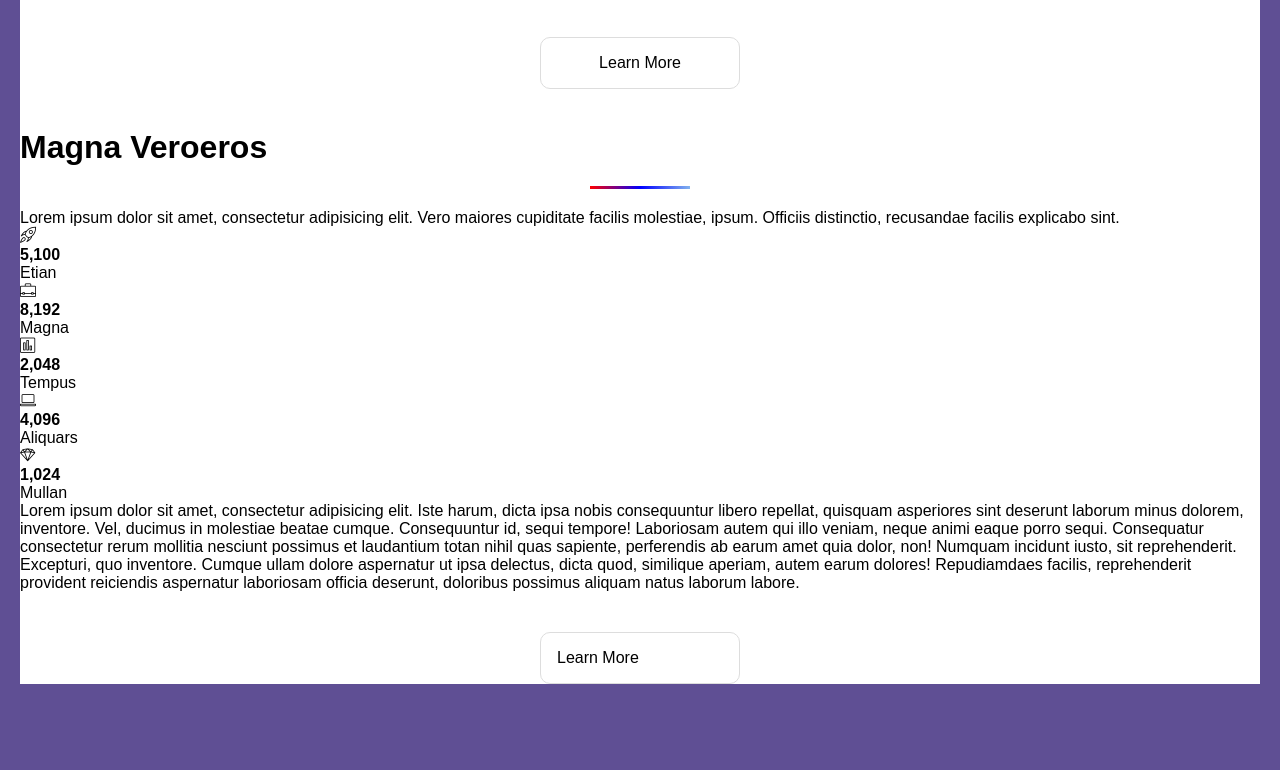
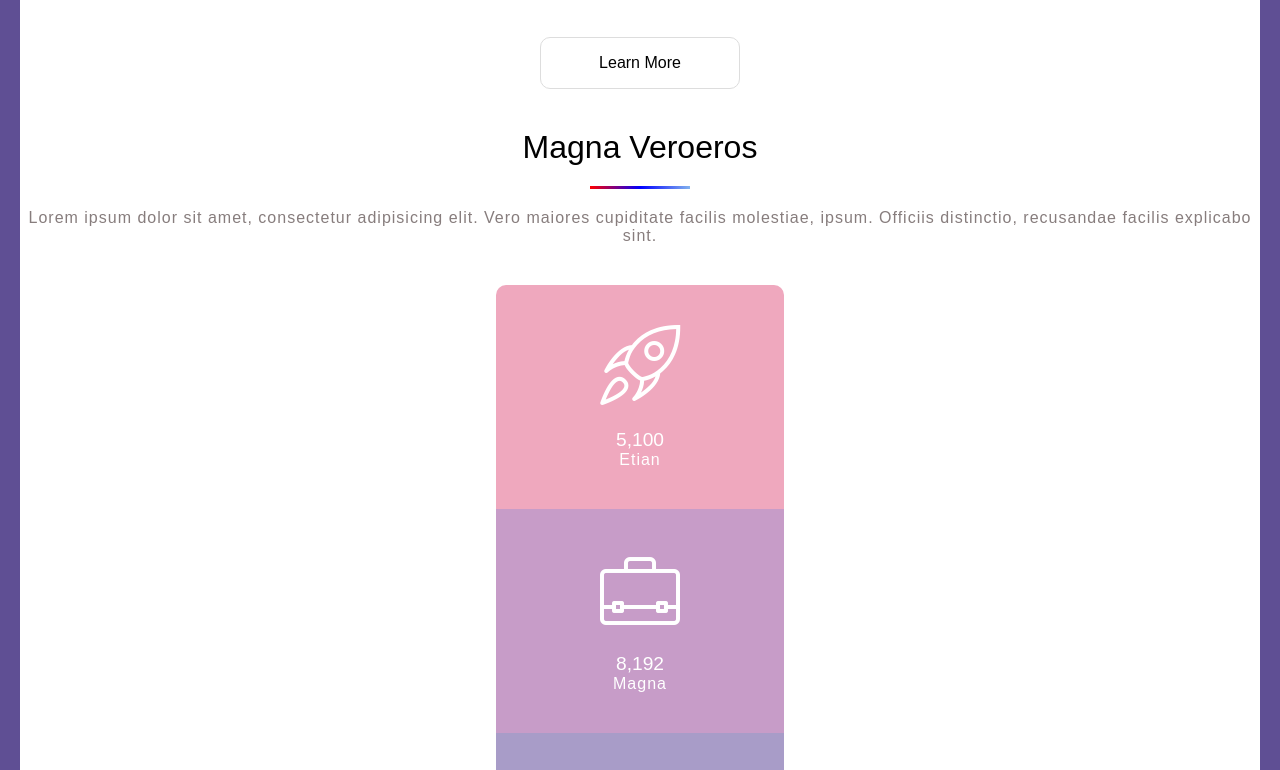
Before and after one commit to 123SantiagoGonzalwz1/MetodologiaBem, a plain HTML site: page mobile-first/index.html in a window 1280 px wide. Shown: the part 2142-2912 px from the top of the page. Before the commit the page ends 2886 px from the top, so only its background shows below. Drawn offline with Linux system fonts and the light colour scheme.

Commit message:
Estilos de las estádisticas finalizadas

```diff
--- a/mobile-first/index.html
+++ b/mobile-first/index.html
@@ -81,38 +81,38 @@
                 Officiis distinctio, recusandae facilis explicabo sint.
             </p>
             <div class="palette__statistics">
-                <div class="palette__item">
+                <div class="palette__item item1">
                     <span class="lnr lnr-rocket"></span>
                     <h4>5,100</h4>
                     <p>Etian</p>
                 </div>
 
-                <div class="palette__item">
+                <div class="palette__item item2">
                     <span class="lnr lnr-briefcase"></span>
                     <h4>8,192</h4>
                     <p>Magna</p>
                 </div>
 
-                <div class="palette__item">
+                <div class="palette__item item3">
                     <span class="lnr lnr-chart-bars"></span>
                     <h4>2,048</h4>
                     <p>Tempus</p>
                 </div>
 
-                <div class="palette__item">
+                <div class="palette__item item4">
                     <span class="lnr lnr-laptop"></span>
                     <h4>4,096</h4>
                     <p>Aliquars</p>
                 </div>
 
-                <div class="palette__item">
+                <div class="palette__item item5">
                     <span class="lnr lnr-diamond"></span>
                     <h4>1,024</h4>
                     <p>Mullan</p>
                 </div>
             </div>
 
-            <p>
+            <p class="palette__paragraph">
                 Lorem ipsum dolor sit amet, consectetur adipisicing elit. Iste harum, dicta ipsa nobis consequuntur libero repellat,
                 quisquam asperiores sint deserunt laborum minus dolorem, inventore. Vel, ducimus in molestiae beatae cumque.
                 Consequuntur id, sequi tempore! Laboriosam autem qui illo veniam, neque animi eaque porro sequi.
--- a/mobile-first/style.css
+++ b/mobile-first/style.css
@@ -153,3 +153,71 @@ hr {
     letter-spacing: 1px;
     color: #877D7D;
 }
+
+/* Palette */
+.palette {
+    width: 100%;
+    text-align: center;
+}
+
+.palette h1 {
+    font-weight: 100;
+}
+
+.palette p {
+    letter-spacing: 1px;
+    color: #877D7D;
+}
+
+.palette__statistics {
+    width: 100%;
+    margin-top: 2.5em;
+}
+
+.palette__item {
+    width: 18em;
+    margin: auto;
+    padding: 2.5em;
+    color: #fff;
+}
+
+.palette__item span {
+    font-size: 5em;
+
+}
+
+.item1 {
+    background: #EFA8BE;
+    border-radius: 10px 10px 0 0;
+}
+
+.item2 {
+    background: #C79CC8;
+}
+
+.item3 {
+    background: #A89CC8;
+}
+
+.item4 {
+    background: #9BB2E1;
+}
+
+.item5 {
+    background: #8CC9F0;
+    border-radius: 0 0 10px 10px;
+}
+
+.palette__item h4 {
+    font-weight: 100;
+    margin-top: 1.25em;
+    font-size: 1.2em;
+}
+
+.palette__item p {
+    color: #fff;
+}
+
+.palette__paragraph {
+    text-align: justify;
+}
```
